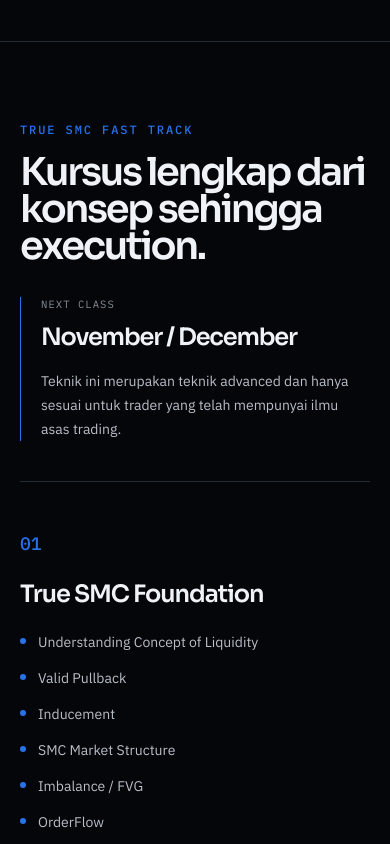
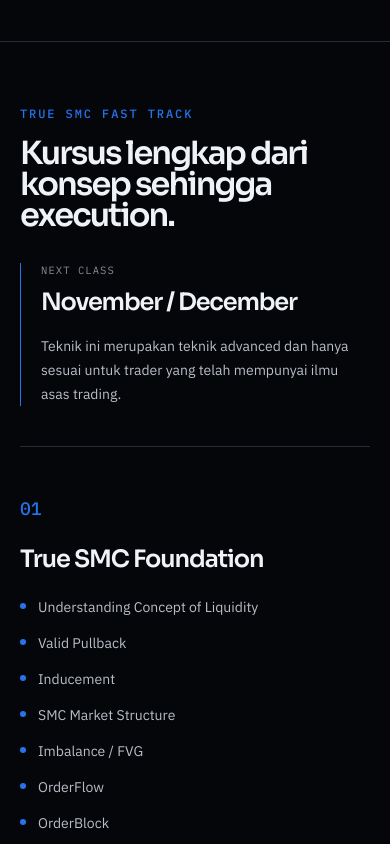
Before and after one commit to AriffinTech/RasenganTrader, a Next.js app: page / in a window 390 px wide. Shown: the part 3680-4524 px from the top of the page. Built offline with nearby package versions, Linux system fonts and the light colour scheme.

Commit message:
Optimize typography and padding for mobile screens

```diff
--- a/src/components/account-opening.tsx
+++ b/src/components/account-opening.tsx
@@ -8,12 +8,12 @@ const platforms = [
 
 export function AccountOpening() {
   return (
-    <section id="buka-akaun" className="scroll-mt-32 px-5 py-20 sm:px-8 md:py-28 lg:px-12">
+    <section id="buka-akaun" className="scroll-mt-32 px-5 py-16 sm:px-8 sm:py-20 md:py-28 lg:px-12">
       <div className="mx-auto max-w-[90rem]">
         <div className="grid gap-8 border-b border-border pb-10 lg:grid-cols-[minmax(0,0.72fr)_minmax(0,1.28fr)] lg:items-end">
           <div>
             <p className="font-mono text-xs font-medium tracking-[0.16em] text-primary">ADDITIONAL SERVICE</p>
-            <h2 className="mt-4 max-w-[11ch] text-[clamp(2.3rem,4vw,4.25rem)] font-semibold leading-[0.98] tracking-[-0.06em] text-foreground">
+            <h2 className="mt-4 max-w-[11ch] text-[clamp(2rem,4vw,4.25rem)] font-semibold leading-[0.98] tracking-[-0.06em] text-foreground">
               Buka Akaun.
             </h2>
           </div>
--- a/src/components/course-details.tsx
+++ b/src/components/course-details.tsx
@@ -3,12 +3,12 @@ import { coachingOffer, courseOffer } from '@/lib/course'
 
 export function CourseDetails() {
   return (
-    <section id="kelas" className="scroll-mt-32 border-y border-border px-5 py-20 sm:px-8 md:py-28 lg:px-12">
+    <section id="kelas" className="scroll-mt-32 border-y border-border px-5 py-16 sm:px-8 sm:py-20 md:py-28 lg:px-12">
       <div className="mx-auto max-w-[90rem]">
         <div className="grid gap-8 border-b border-border pb-10 lg:grid-cols-[minmax(0,0.8fr)_minmax(0,1.2fr)] lg:items-end">
           <div>
             <p className="font-mono text-xs font-medium tracking-[0.16em] text-primary">TRUE SMC FAST TRACK</p>
-            <h2 className="mt-4 max-w-[13ch] text-[clamp(2.4rem,4.5vw,4.8rem)] font-semibold leading-[0.96] tracking-[-0.06em] text-foreground">
+            <h2 className="mt-4 max-w-[13ch] text-[clamp(2rem,4.5vw,4.8rem)] font-semibold leading-[0.96] tracking-[-0.06em] text-foreground">
               Kursus lengkap dari konsep sehingga execution.
             </h2>
           </div>
--- a/src/components/feedback.tsx
+++ b/src/components/feedback.tsx
@@ -18,11 +18,11 @@ const feedbacks = [
 
 export function Feedback() {
   return (
-    <section className="border-b border-border px-5 py-20 sm:px-8 md:py-28 lg:px-12">
+    <section className="border-b border-border px-5 py-16 sm:px-8 sm:py-20 md:py-28 lg:px-12">
       <div className="mx-auto max-w-[90rem]">
         <div className="max-w-2xl">
           <p className="font-mono text-xs font-medium tracking-[0.16em] text-primary">FEEDBACK</p>
-          <h2 className="mt-4 text-[clamp(2.3rem,4vw,4.25rem)] font-semibold leading-[0.98] tracking-[-0.06em] text-foreground">
+          <h2 className="mt-4 text-[clamp(2rem,4vw,4.25rem)] font-semibold leading-[0.98] tracking-[-0.06em] text-foreground">
             Maklum balas daripada pelajar.
           </h2>
           <p className="mt-5 text-base leading-7 text-[color:var(--color-ink-soft)]">
--- a/src/components/founder.tsx
+++ b/src/components/founder.tsx
@@ -4,7 +4,7 @@ import founderPortrait from '../../photo_2026-08-25_00-38-51.jpg'
 
 export function Founder() {
   return (
-    <section id="background-educator" className="scroll-mt-32 border-y border-border px-5 py-20 sm:px-8 md:py-28 lg:px-12">
+    <section id="background-educator" className="scroll-mt-32 border-y border-border px-5 py-16 sm:px-8 sm:py-20 md:py-28 lg:px-12">
       <div className="mx-auto grid max-w-[82rem] gap-10 lg:grid-cols-[minmax(0,0.72fr)_minmax(0,1.28fr)] lg:items-center lg:gap-16">
         <figure className="relative overflow-hidden border border-border bg-secondary">
           <Image
--- a/src/components/ui/header-1.tsx
+++ b/src/components/ui/header-1.tsx
@@ -26,7 +26,7 @@ export function Header() {
         </EnrollmentLink>
       </nav>
       <div className="border-t border-border">
-        <div className="mx-auto flex w-full max-w-[90rem] justify-start overflow-x-auto px-3 sm:justify-center sm:px-8 lg:px-12">
+        <div className="mx-auto flex w-full max-w-[90rem] justify-start sm:justify-center overflow-x-auto px-3 sm:px-8 lg:px-12">
           <div className="flex min-w-max items-center gap-5 sm:gap-8">
             <Link href="/#kelas" className="flex min-h-11 items-center whitespace-nowrap text-xs font-medium text-muted-foreground transition-colors hover:text-primary sm:text-sm">Kelas</Link>
             <Link href="/#buka-akaun" className="flex min-h-11 items-center whitespace-nowrap text-xs font-medium text-muted-foreground transition-colors hover:text-primary sm:text-sm">Buka Akaun</Link>
```
